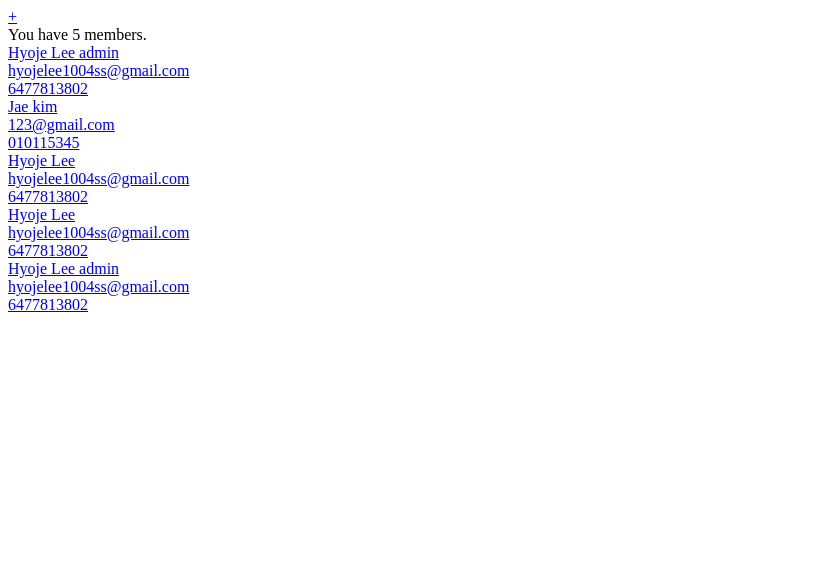
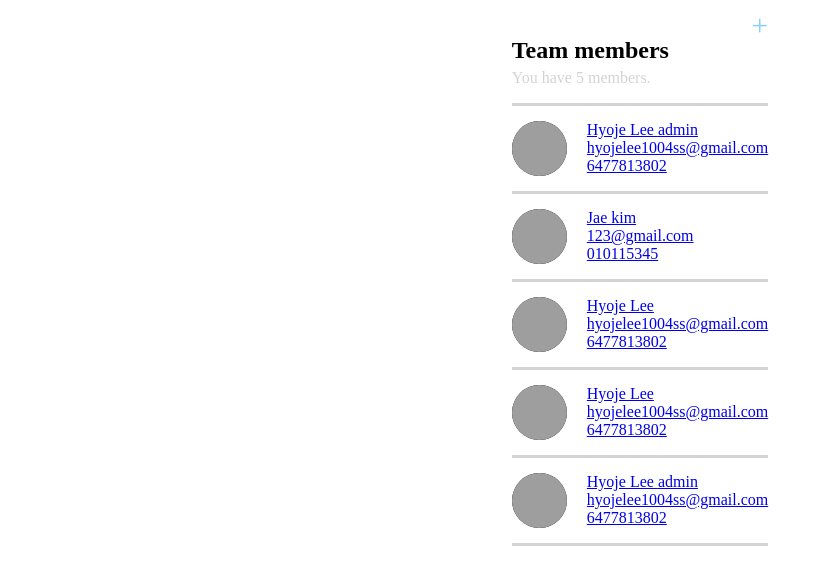
Before and after one commit to lhj1004ss/instawork, a Django app: page / in a window 1280 px wide. Shown: the top 585 px of the page, without its empty margins (0-824 px from the left). Run offline with Django 4.2, Linux system fonts and the light colour scheme; data comes from the database, SQL or seed files in the repository; both versions use the stored data as it was after the commit; grey boxes are pictures that could not be loaded.

Commit message:
added index css

```diff
--- /dev/null
+++ b/myEmployeeList/static/myEmployeeList/index.css
@@ -0,0 +1,45 @@
+body {
+  display: flex;
+  justify-content: center;
+  text-align: left;
+  min-width: 400px;
+}
+.add-member {
+  display: flex;
+  justify-content: right;
+  text-decoration: none;
+  font-size: 30px;
+  color: lightskyblue;
+}
+.title {
+  margin-top: -5px;
+}
+.title-desc {
+  margin-top: -15px;
+  color: lightgray;
+}
+.member-container {
+  display: flex;
+}
+.member-grid {
+  display: flex;
+  width: 100%;
+}
+.member-image {
+  height: 55px;
+  width: 55px;
+  border-radius: 50%;
+  background: black;
+}
+.member-info {
+  margin-left: 20px;
+}
+.member-top-bottom-line {
+  padding: 15px 0 15px 0;
+  border-top: solid 3px lightgray;
+  border-bottom: solid 3px lightgray;
+}
+.member-top-line {
+  padding: 15px 0 15px 0;
+  border-top: solid 3px lightgray;
+}
--- a/myEmployeeList/templates/index.html
+++ b/myEmployeeList/templates/index.html
@@ -1,5 +1,11 @@
 <!DOCTYPE html>
 <html lang="en">
+  {% load static %}
+  <link
+    rel="stylesheet"
+    type="text/css"
+    href="{% static 'myEmployeeList/index.css' %}"
+  />
   <head>
     <meta charset="UTF-8" />
     <meta http-equiv="X-UA-Compatible" content="IE=edge" />
@@ -7,21 +13,39 @@
     <title>Team member list</title>
   </head>
   <body>
-    <a href="/add">+</a>
+    <div class="list-container">
+      <a class="add-member" href="/add">+</a>
+      <div>
+        <h2 class="title">Team members</h2>
         {% if teamMemberData %}
-    <div>You have {{teamMemberData | length}} members.</div>
-    {% endif %} {% if teamMemberData %} {% for member in teamMemberData %}
-    <a href="edit/{{member.id}}">
+        <p class="title-desc">You have {{teamMemberData | length}} members.</p>
+        {% endif %}
+      </div>
+      {% if teamMemberData %} {% for member in teamMemberData %}
+      <div class="member-container">
+        <a
+          href="edit/{{member.id}}"
+          class="member-grid {% if forloop.last %} member-top-bottom-line {% else %} member-top-line {% endif %}"
+        >
+          <img
+            class="member-image column"
+            src="https://s.instawork.com/static/img/logo-only.31a789713ebe.svg"
+          />
+
+          <div class="member-info">
             <div>
               <span>{{member.first_name}} {{member.last_name}} </span>
-        {% if member.member_type == "admin" %} {{member.member_type}}{% endif %}
+              {% if member.member_type == "admin" %}
+              <span>{{member.member_type}}</span>{% endif %}
             </div>
-
             <div>{{member.email}}</div>
             <div>{{member.phone_number}}</div>
+          </div>
         </a>
+      </div>
       {% endfor %} {% else %}
       <div>No team member is available. Please add new member.</div>
       {% endif %}
+    </div>
   </body>
 </html>
```
Also changed, not shown: db.sqlite3. Lines whose indentation alone changed are shown as unchanged.
